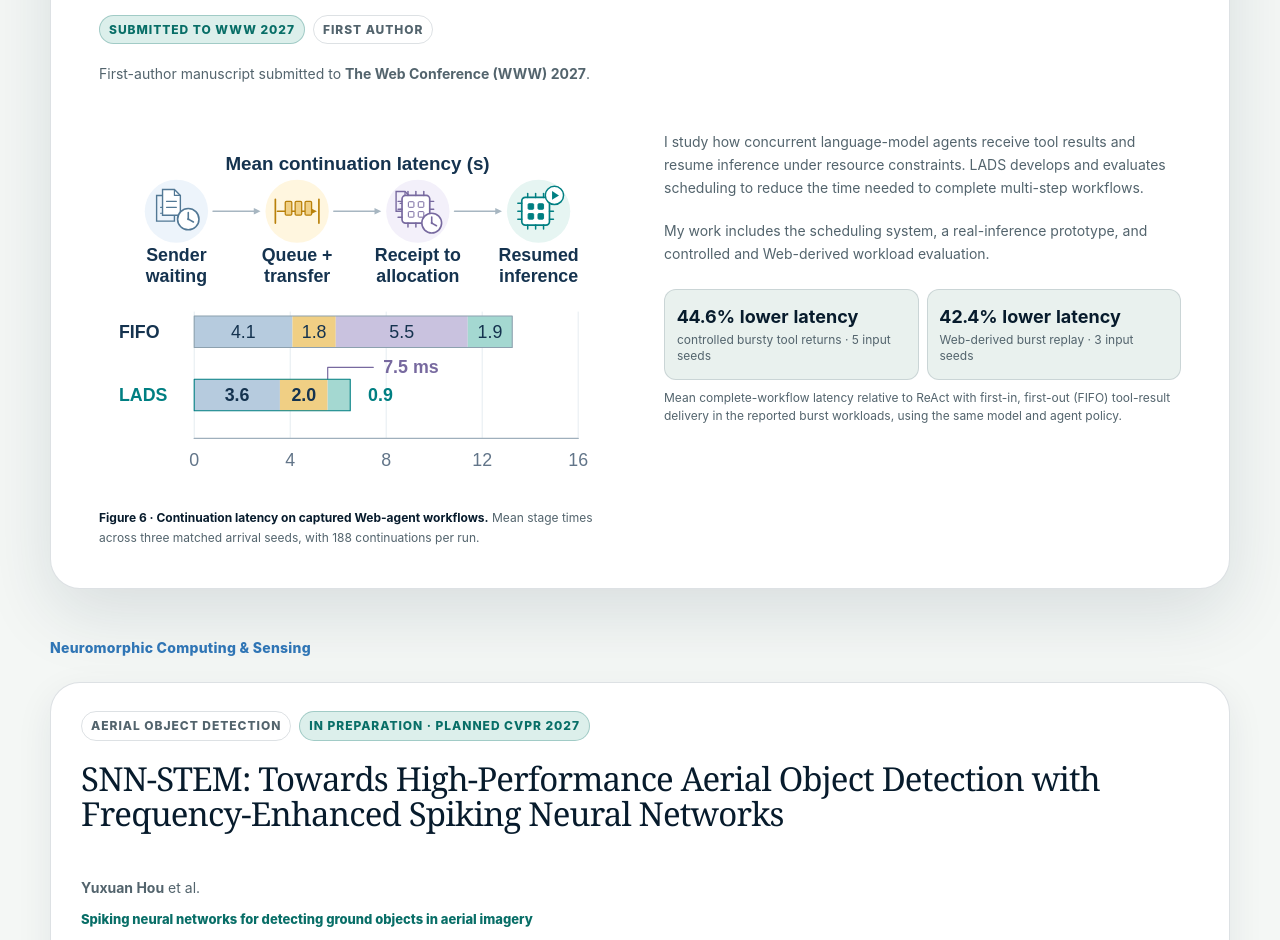
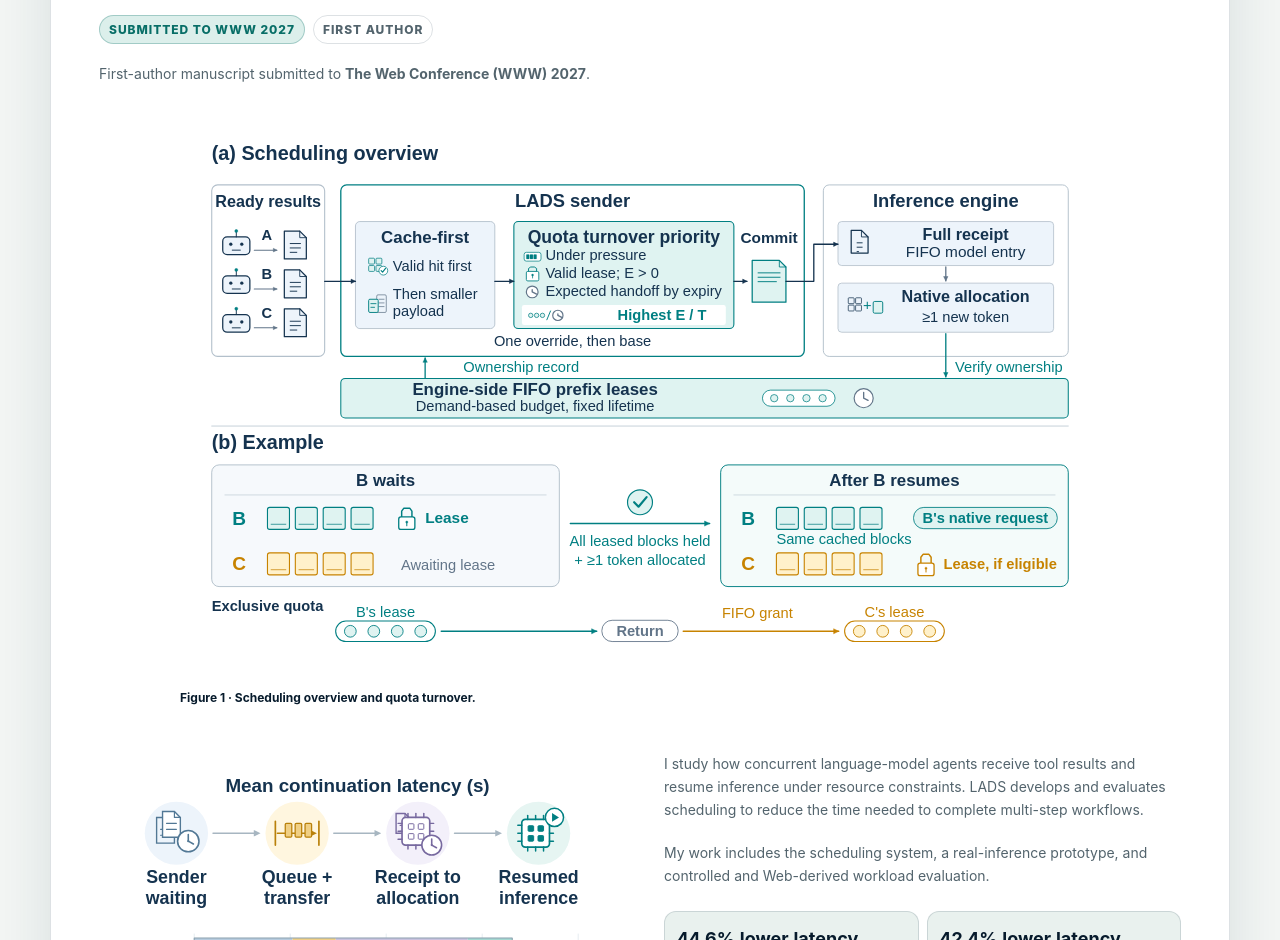
Before and after one commit to tsawke/tsawke.github.io, a plain HTML site: page index.html in a window 1280 px wide. Shown: the part 1332-2272 px from the top of the page. Drawn offline with Linux system fonts and the light colour scheme.

Commit message:
Retain the previously approved LADS overview figure

```diff
--- a/index.html
+++ b/index.html
@@ -132,6 +132,12 @@
                     </div>
                     <p class="paper-venue">First-author manuscript submitted to <strong>The Web Conference (WWW) 2027</strong>.</p>
                   </header>
+                  <figure class="paper-figure paper-main-figure">
+                    <a class="figure-link" href="assets/img/lads-figure1.svg" target="_blank" rel="noopener" aria-label="View LADS Figure 1 at full size">
+                      <img src="assets/img/lads-figure1.svg" alt="LADS paper Figure 1: sender-side scheduling overview, inference-engine prefix leases, and an example of protection quota returning after an agent resumes" width="1200" height="704" loading="lazy">
+                    </a>
+                    <figcaption><strong>Figure 1 · Scheduling overview and quota turnover.</strong></figcaption>
+                  </figure>
                   <div class="paper-gallery">
                     <figure class="paper-figure">
                       <a class="figure-link" href="assets/img/lads-figure6.svg" target="_blank" rel="noopener" aria-label="View LADS Figure 6 at full size">
```
